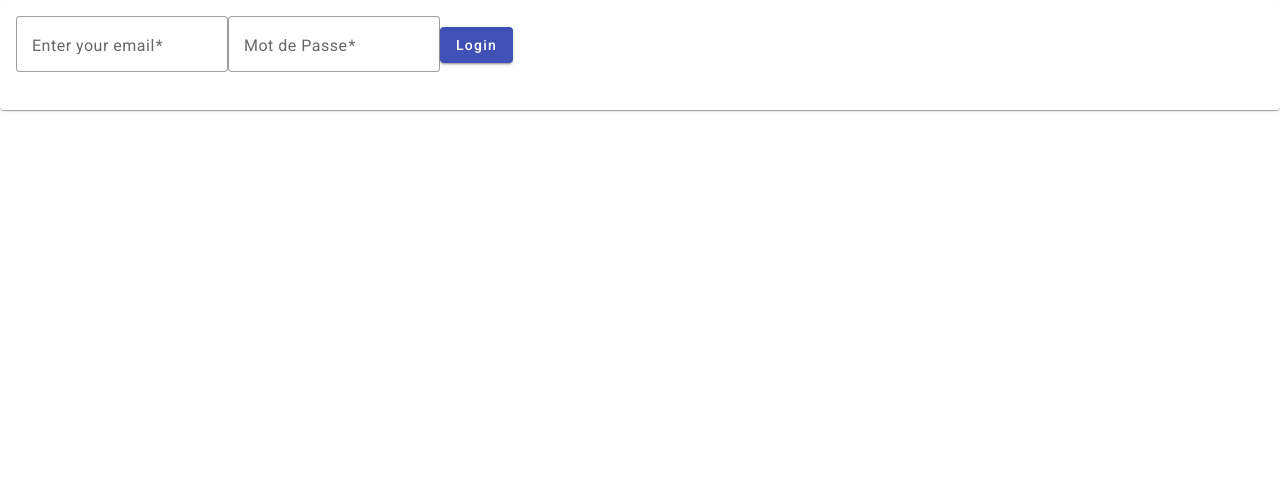
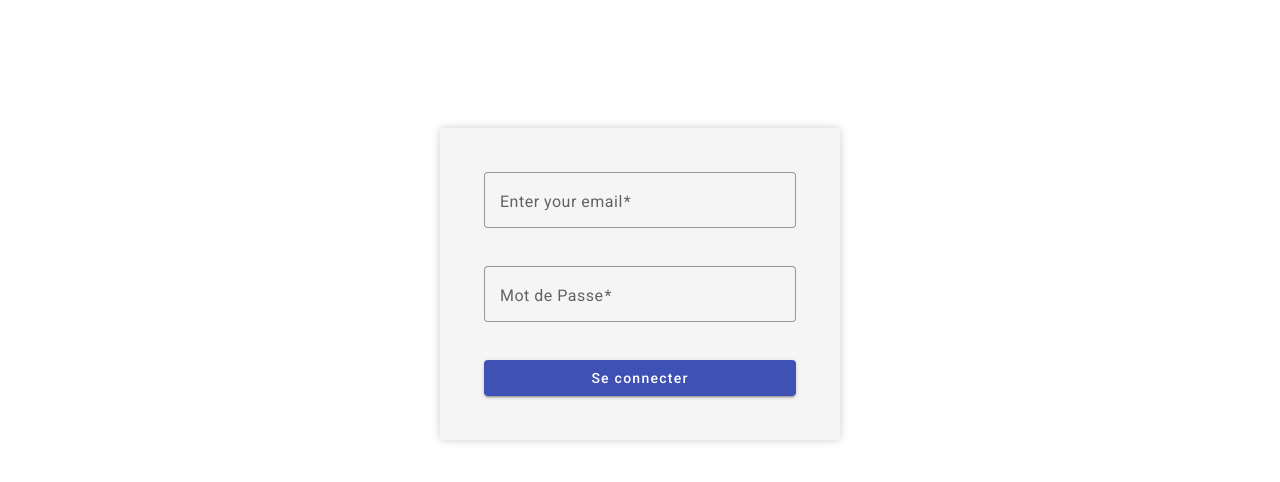
Before and after one commit to GinierClasses/322-426-projet-team-rocket, an Angular app: page /login in a window 1280 px wide. Shown: the top 482 px of the page. Built offline with nearby package versions, Linux system fonts and the light colour scheme.

Commit message:
Putting some css on the login

```diff
--- a/src/app/components/page-login/page-login.component.html
+++ b/src/app/components/page-login/page-login.component.html
@@ -1,5 +1,5 @@
-<mat-card>
-  <mat-card-content>
+<mat-card class="card-container">
+  <mat-card-content class="card-content">
     <form>
       <mat-form-field appearance="outline">
         <mat-label>Enter your email</mat-label>
@@ -25,7 +25,7 @@
           getPasswordErrorMessage()
         }}</mat-error>
       </mat-form-field>
-      <button mat-raised-button color="primary">Login</button>
+      <button mat-raised-button color="primary">Se connecter</button>
     </form>
   </mat-card-content>
 </mat-card>
--- a/src/app/components/page-login/page-login.component.scss
+++ b/src/app/components/page-login/page-login.component.scss
@@ -0,0 +1,36 @@
+.card-container {
+  margin: auto;
+  margin-top: 10%;
+  max-width: 400px;
+  padding: 2em;
+  background-color: #f5f5f5;
+  box-shadow: 0px 0px 10px rgba(0, 0, 0, 0.2);
+  border-radius: 5px;
+
+  .card-content {
+    display: flex;
+    flex-direction: column;
+
+    form {
+      display: flex;
+      flex-direction: column;
+
+      mat-form-field {
+        margin-bottom: 1em;
+        width: 100%;
+
+        input {
+          width: 100%;
+        }
+        .mat-error {
+          font-size: 12px;
+          margin-top: 0.25em;
+        }
+      }
+
+      button {
+        width: 100%;
+      }
+    }
+  }
+}
```
